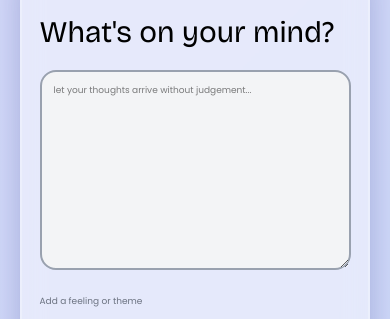
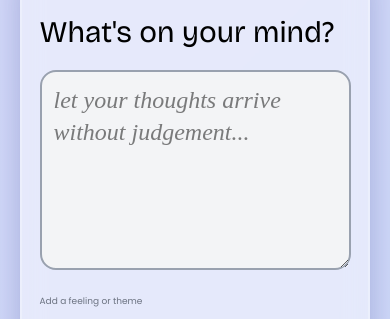
Before and after one commit to HUMAIDV/sukoon-mental-wellness-journal, a React (Vite) app: page / in a window 390 px wide. Shown: the part 382-701 px from the top of the page. Built offline with nearby package versions, Linux system fonts and the light colour scheme; no server answers; a web font is replaced by a local one.

Commit message:
Modified Journal

```diff
--- a/src/App.css
+++ b/src/App.css
@@ -123,6 +123,9 @@ a{
     #chartIcon{
       font-size: 15px !important;
     }
+    #journal{
+      font-size: 1.5rem !important;
+    }
   }
   @media (max-width: 320px) {
     #dashboardContainer{
--- a/src/Components/Journal.jsx
+++ b/src/Components/Journal.jsx
@@ -107,7 +107,7 @@ const Journal = ({activeMood,setActiveMood,journalData,setJournalData,activeDate
         <p id="heading" className='text-3xl font-1'>What's on your mind?</p>
         <form action="" onSubmit={handleSubmit}>
 
-        <textarea name="journal" id="journal" placeholder='let your thoughts arrive without judgement...' className='border-2 border-gray-400 bg-gray-100 rounded-2xl p-3 min-h-50 min-w-full mb-5 text-black' value={journal} onChange={(e)=>{
+        <textarea name="journal" id="journal" placeholder='let your thoughts arrive without judgement...' className='border-2 border-gray-400 bg-gray-100 rounded-2xl p-3 min-h-50 min-w-full mb-5 text-black italic font-2 text-2xl sm:text-3xl' value={journal} onChange={(e)=>{
 
             setJournal(e.target.value)
 
```
